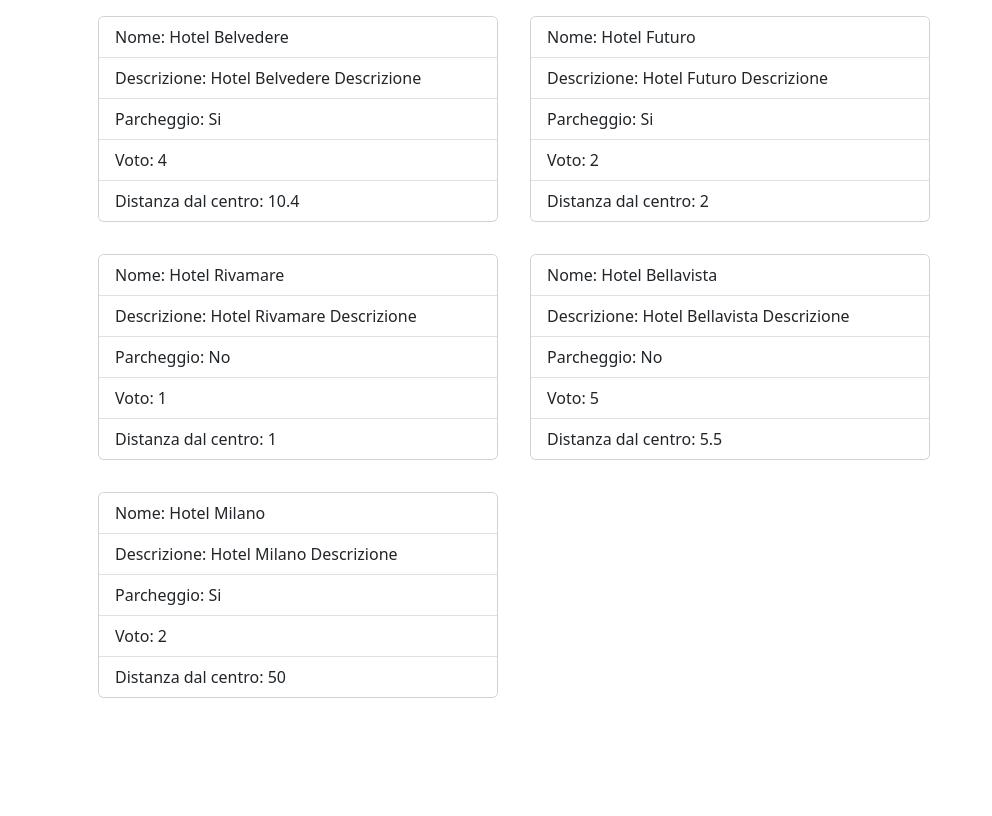
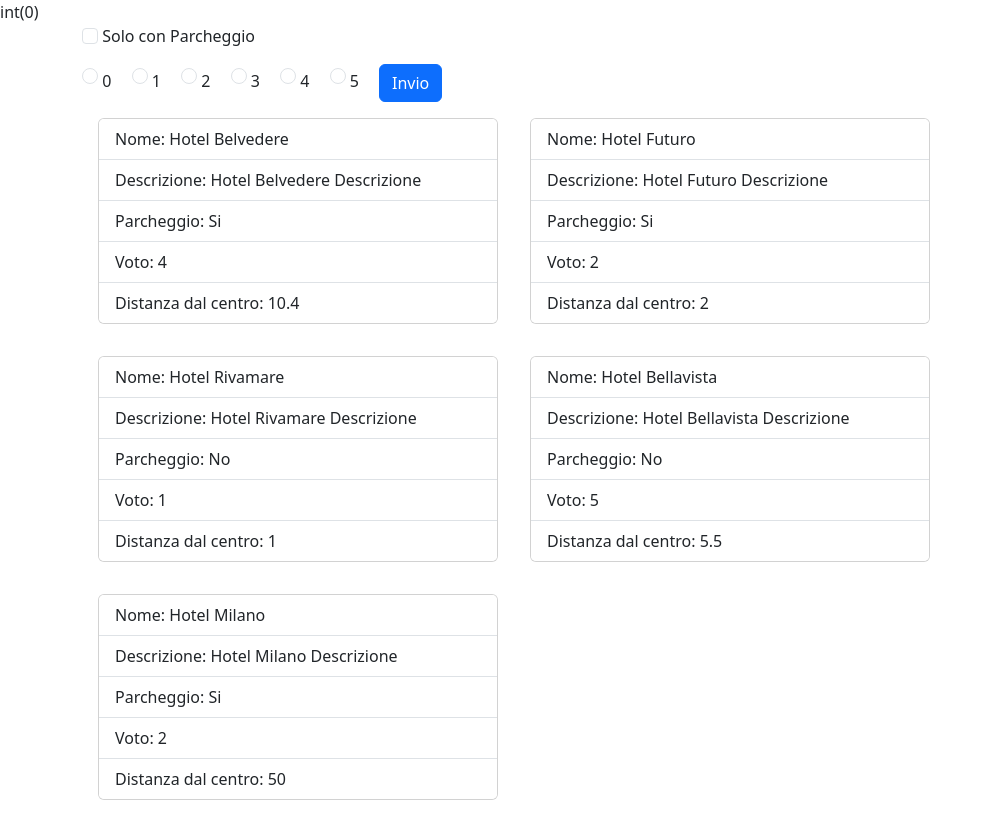
Before and after one commit to enrico-amerio/php-hotel, a PHP site: page / in a window 1280 px wide. Shown: the whole page, without its empty margins (0-992 px from the left). Before the commit the page ends 698 px from the top, so only its background shows below. Run offline with PHP 8.4, Linux system fonts and the light colour scheme.

Commit message:
[add] bonus

```diff
--- a/index.php
+++ b/index.php
@@ -39,6 +39,22 @@
         ],
 
     ];
+    $vote = isset($_POST['vote']) ? $_POST['vote'] : 0;
+
+    var_dump($vote);
+    if(!isset($_POST['parking'])){
+      foreach($hotels as $hotel){
+        if($hotel['vote'] >= $vote){
+          $filtered_hotels[] = $hotel;
+        }
+      }
+    }else{
+      foreach($hotels as $hotel){
+        if($hotel['parking'] && $hotel['vote'] >= $vote){
+          $filtered_hotels[] = $hotel;
+        }
+      }
+    }
 
 ?>
 <!DOCTYPE html>
@@ -52,9 +68,24 @@
 </head>
 <body>
   <div class="container">
+    <div class="d-flex">
+      <form action="index.php" method="POST">
+        <input class="form-check-input" type="checkbox" value="" id="parking" name="parking">
+        <label class="form-check-label" for="parking">
+          Solo con Parcheggio
+        </label>
+      </div>
+      <div>
+      <?php for($i = 0; $i <= 5; $i++): ?>
+              <input class="form-check-input" type="radio" name="vote" id="vote<?php echo $i ?>" value="<?php echo $i ?>">
+              <label class="form-check-label me-3" for="vote<?php echo $i ?>"> <?php echo $i ?> </label>
+            <?php endfor; ?>
+        <button class="btn btn-primary" type="submit">Invio</button>
+      </form>
+
     <div class="d-flex flex-wrap ">
       <?php
-      foreach ($hotels as $hotel):
+      foreach ($filtered_hotels as $hotel):
       ?>
       <div class="card m-3" style="width: 25rem;">
         <ul class="list-group list-group-flush">
```
